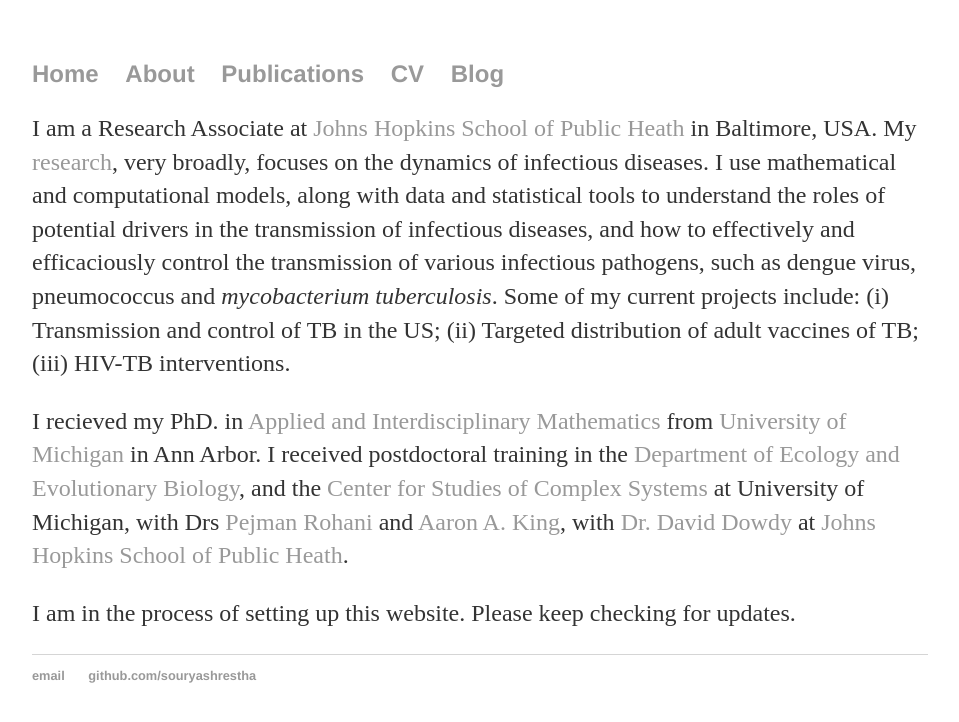
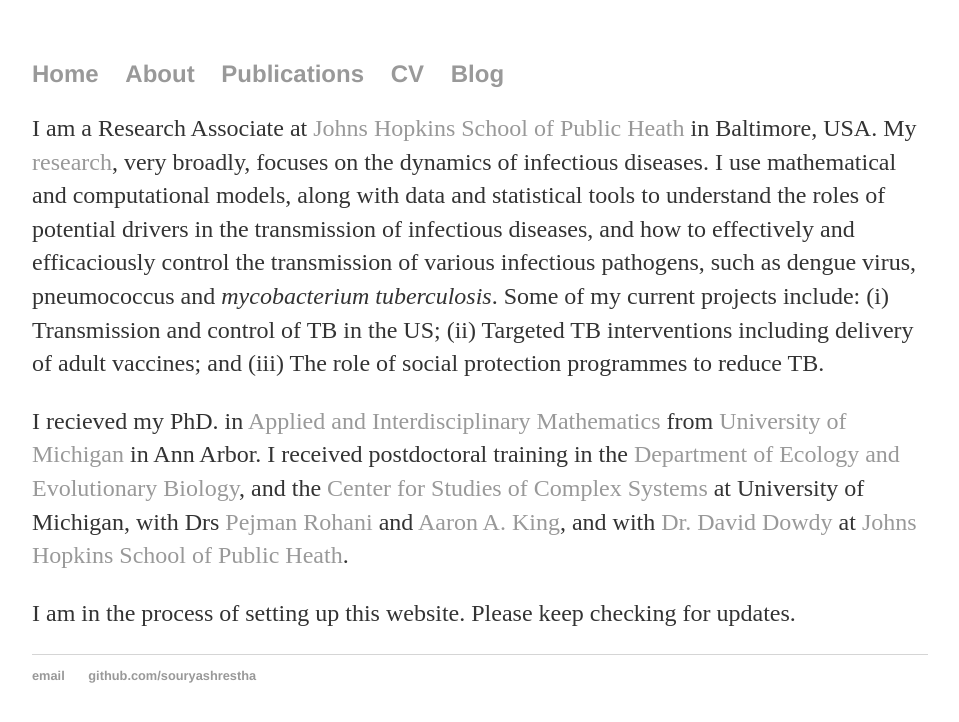
Before and after one commit to souryashrestha/souryashrestha.github.io, a Jekyll site: the page built from about/index.html, in a window 1280 px wide. Shown: the top 722 px of the page, without its empty margins (160-1119 px from the left). Built offline with Jekyll 4.4.1, drawn with Linux system fonts in a browser that asks for light colours.

Commit message:
Update index.html

```diff
--- a/about/index.html
+++ b/about/index.html
@@ -10,7 +10,7 @@
 potential drivers in the transmission of infectious diseases, and how to effectively and efficaciously control
 the transmission of various infectious pathogens, such as dengue virus, pneumococcus and <i> mycobacterium tuberculosis</i>.
 Some of my current projects include: (i) Transmission and control of TB in the US;
-(ii) Targeted distribution of adult vaccines of TB; (iii) HIV-TB interventions.
+(ii) Targeted TB interventions including delivery of adult vaccines; and (iii) The role of social protection programmes to reduce TB.
 </p>
 
 <p>
@@ -18,7 +18,7 @@
 from <a style="text-decoration:none" href="http://www.umich.edu" target="_blank"> University of Michigan</a> in Ann Arbor.
 I received postdoctoral training in the <a style="text-decoration:none" href="http://www.lsa.umich.edu/eeb" target="_blank"> Department of Ecology and Evolutionary Biology</a>,
 and the <a style="text-decoration:none" href="http://cscs.umich.edu/" target="_blank">Center for Studies of Complex Systems</a> at University of Michigan, with Drs <a style="text-decoration:none" href="http://www.lsa.umich.edu/eeb/people/faculty/ci.rohanipej_ci.detail" target="_blank">Pejman Rohani</a> and <a style="text-decoration:none" href="http://www.lsa.umich.edu/eeb/people/faculty/ci.kingaaron_ci.detail" target="_blank">Aaron A. King</a>,
-with <a style="text-decoration:none" href="http://www.jhsph.edu/faculty/directory/profile/5157/Dowdy/David_W." target="_blank">Dr. David Dowdy</a> at <a style="text-decoration:none" href="http://www.jhsph.edu" target="_blank"> Johns Hopkins School of Public Heath</a>.
+and with <a style="text-decoration:none" href="http://www.jhsph.edu/faculty/directory/profile/5157/Dowdy/David_W." target="_blank">Dr. David Dowdy</a> at <a style="text-decoration:none" href="http://www.jhsph.edu" target="_blank"> Johns Hopkins School of Public Heath</a>.
 	</p>
 
 <p>
```
